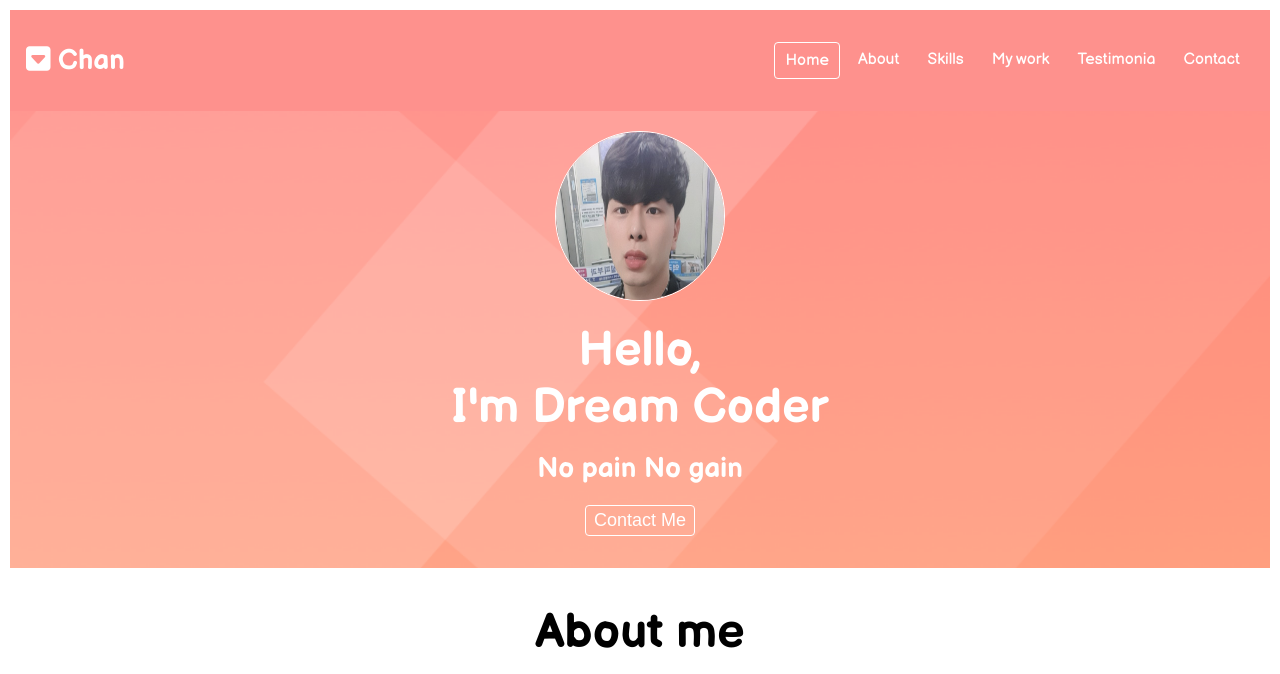
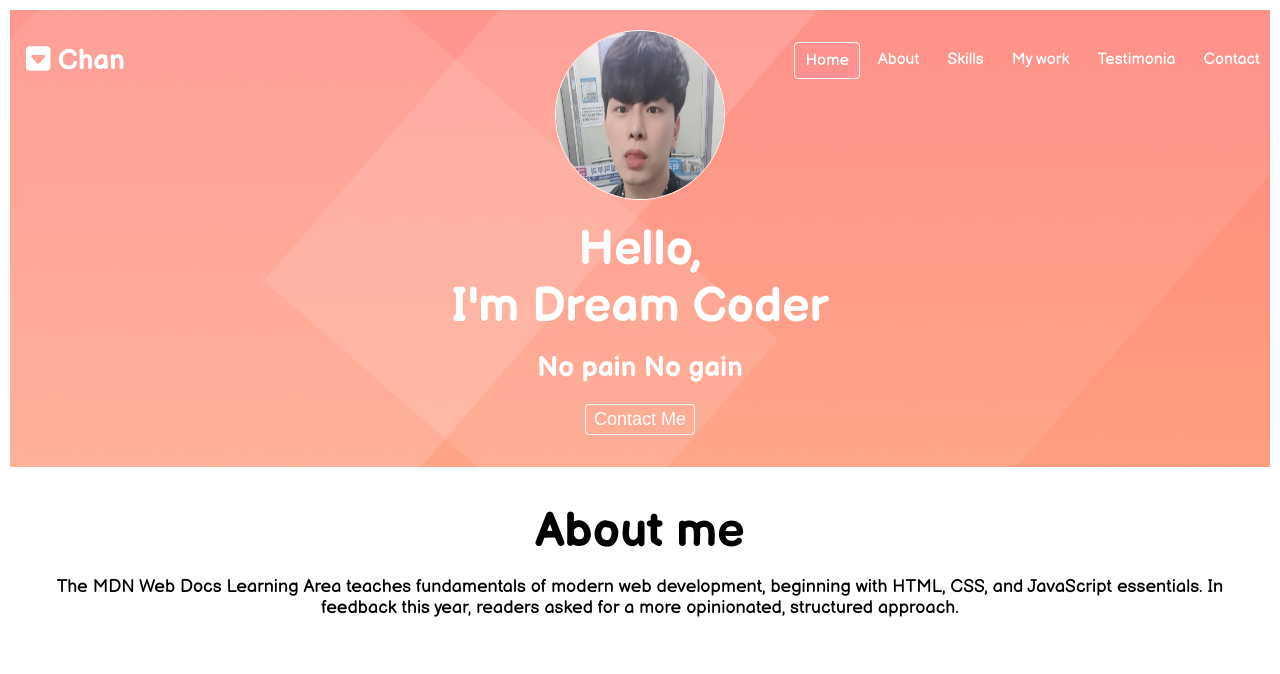
Before and after one commit to Yoooong-Chan/mySPA, a plain HTML site: page index.html in a window 1280 px wide. Shown: the top 674 px of the page. Drawn offline with Linux system fonts and the light colour scheme.

Commit message:
Javascript : navbar

```diff
--- a/index.html
+++ b/index.html
@@ -17,13 +17,13 @@
     <script src="main.js" defer></script>
   </head>
   <body>
-      <nav class="navbar">
+      <nav id ="navbar" >
      <div class="navbar__logo">
       <i class="fas fa-caret-square-down"></i>
       <a href="#">Chan</a>
      </div>
      <ul class="navbar__menu">
-       <li class="navbar__menu-list active">Home</li>
+       <li class="navbar__menu-list active"> Home</li>
        <li class="navbar__menu-list">About</li>
        <li class="navbar__menu-list">Skills</li>
        <li class="navbar__menu-list">My work</li>
--- a/main.js
+++ b/main.js
@@ -0,0 +1,15 @@
+'use strict';
+
+//Make navbar transparent when it on the top
+const navbar = document.querySelector('#navbar'); //elemnet요소 받아오기
+const navbarHeight = navbar.getBoundingClientRect().height;
+
+document.addEventListener('scroll', () => {
+  console.log(window.scrollY);
+  console.log(`navbarHeight :${navbarHeight}`);
+  if (window.scrollY > 20) {
+    navbar.classList.add('navbar--dark');
+  } else {
+    navbar.classList.remove('navbar--dark');
+  }
+});
--- a/stylee.css
+++ b/stylee.css
@@ -121,14 +121,20 @@ ul {
   list-style: none;
   padding-left: 0;
 }
-.navbar {
+#navbar {
+  position: fixed;
+  width: 100%;
   display: flex;
   justify-content: space-between;
-  background-color: var(--color-pink);
+  background-color: transparent;
   align-items: center;
   padding: 16px;
+  transition: all var(--animation-duration);
 }
-
+#navbar.navbar--dark {
+  background-color: var(--color-pink);
+  padding: 8px;
+}
 .navbar__logo {
   color: var(--color-white);
   font-size: var(--font-medium);
```
